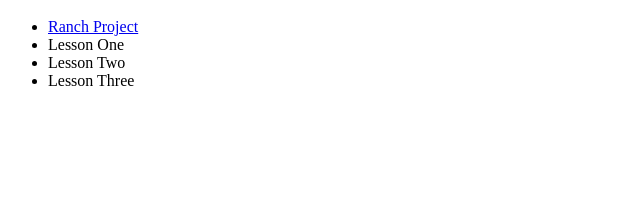
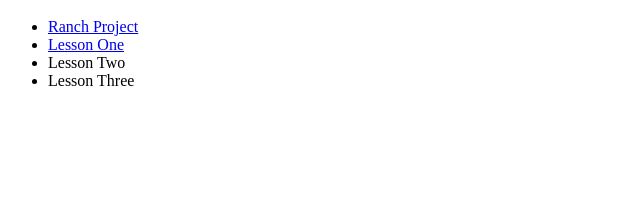
Before and after one commit to bennettjakeb/bennettjakeb.github.io, a plain HTML site: page index.html in a window 1280 px wide. Shown: the part 204-419 px from the top of the page, 0-640 px from the left. Drawn offline with Linux system fonts and the light colour scheme.

Commit message:
included temple1 file on portal page

```diff
--- a/index.html
+++ b/index.html
@@ -25,7 +25,7 @@
 
 <ul>
   <li><a href="ranch">Ranch Project</a></li>
-  <li>Lesson One</li>
+  <li><a href="temple1">Lesson One</a></li>
   <li>Lesson Two</li>
   <li>Lesson Three</li>
 </ul>
```
